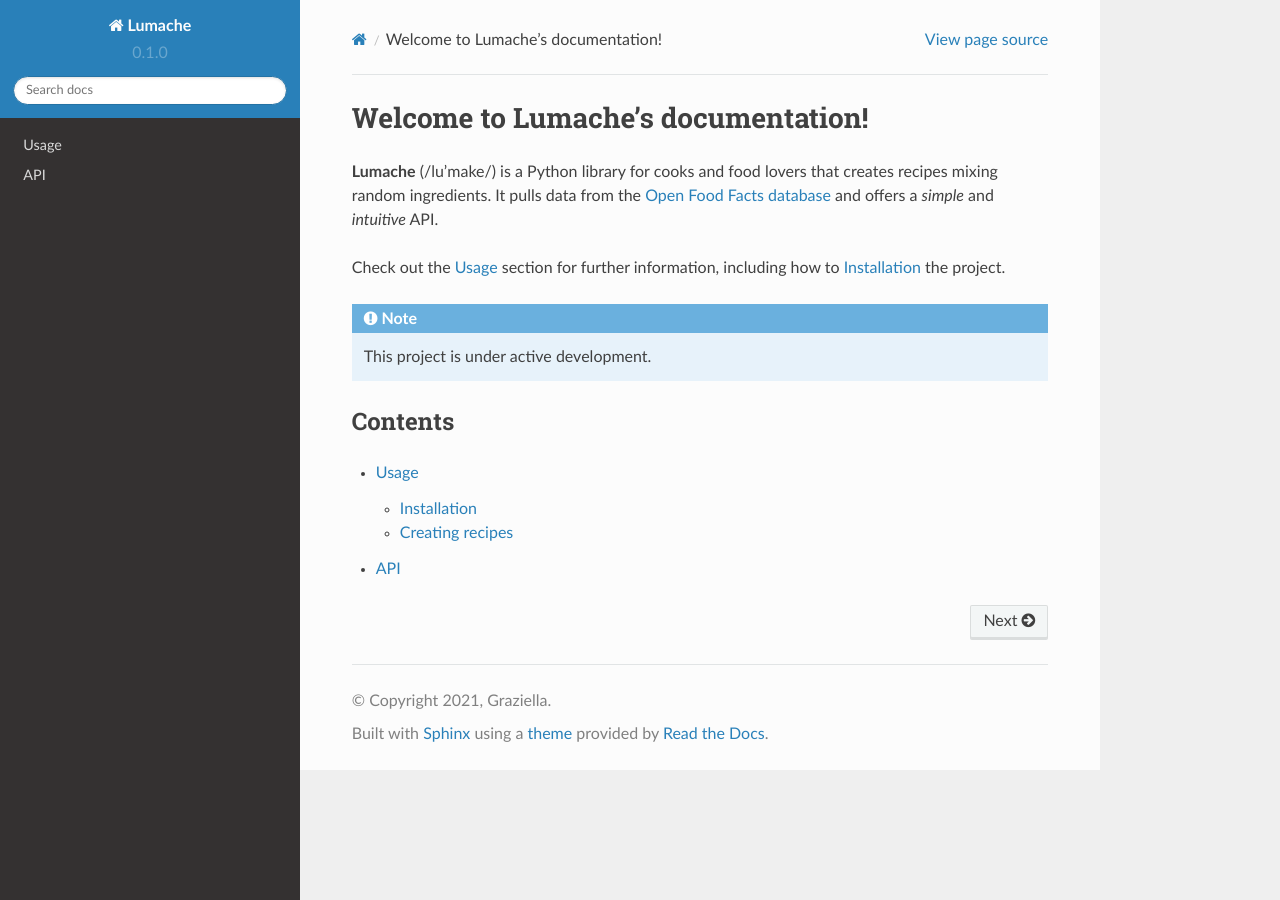
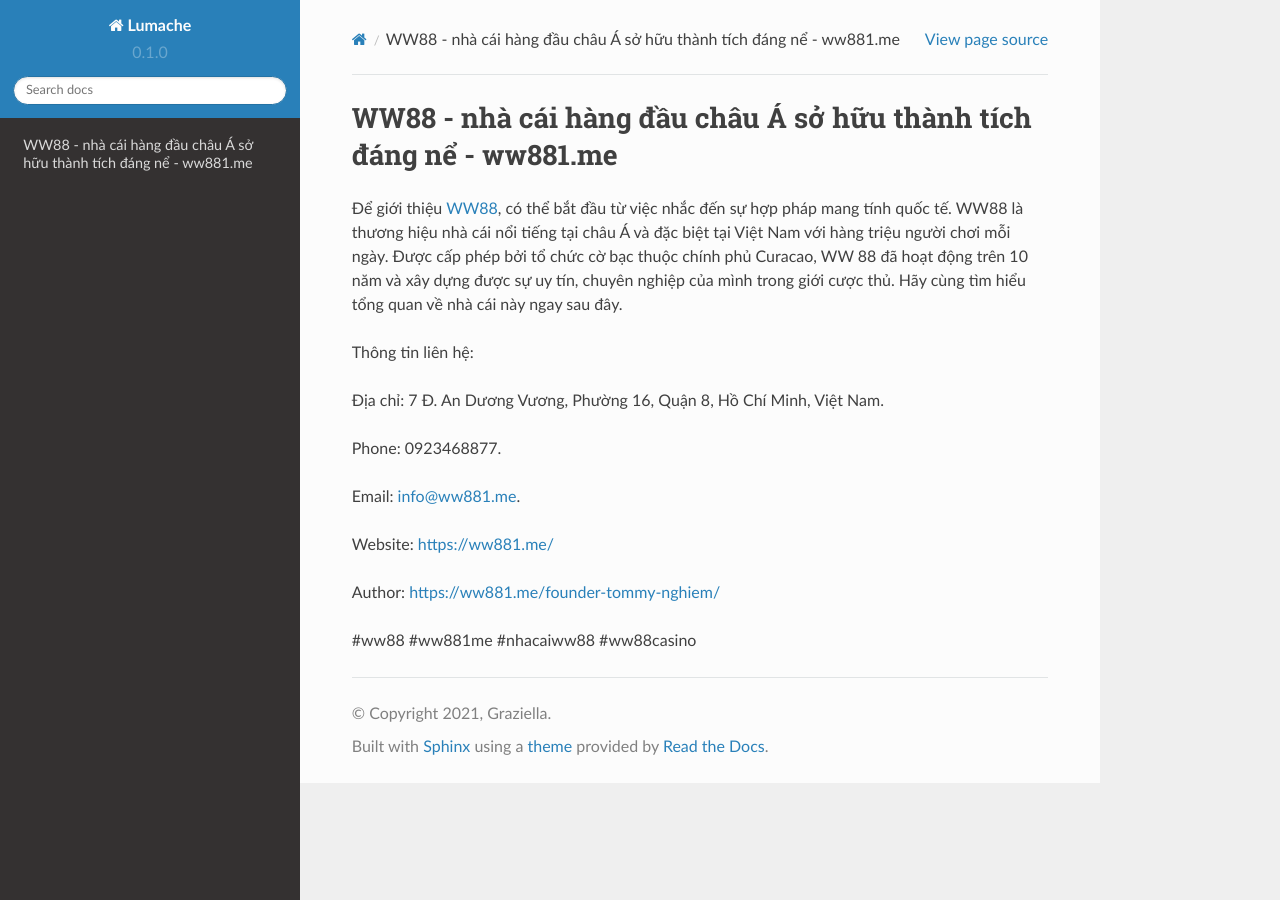
Before and after one commit to iaduphattai904809/ww881me, a Sphinx documentation site: the page built from docs/source/index.rst, in a window 1280 px wide. Built offline with Sphinx 7.4.7 and the Read the Docs theme 2.0.0, drawn with Linux system fonts in a browser that asks for light colours.

Commit message:
Update index.rst

```diff
--- a/docs/source/index.rst
+++ b/docs/source/index.rst
@@ -1,22 +1,18 @@
-Welcome to Lumache's documentation!
+WW88 - nhà cái hàng đầu châu Á sở hữu thành tích đáng nể - ww881.me
 ===================================
 
-**Lumache** (/lu'make/) is a Python library for cooks and food lovers
-that creates recipes mixing random ingredients.
-It pulls data from the `Open Food Facts database <https://world.openfoodfacts.org/>`_
-and offers a *simple* and *intuitive* API.
+Để giới thiệu `WW88 <https://ww881.me/>`_, có thể bắt đầu từ việc nhắc đến sự hợp pháp mang tính quốc tế. WW88 là thương hiệu nhà cái nổi tiếng tại châu Á và đặc biệt tại Việt Nam với hàng triệu người chơi mỗi ngày. Được cấp phép bởi tổ chức cờ bạc thuộc chính phủ Curacao, WW 88 đã hoạt động trên 10 năm và xây dựng được sự uy tín, chuyên nghiệp của mình trong giới cược thủ. Hãy cùng tìm hiểu tổng quan về nhà cái này ngay sau đây.
 
-Check out the :doc:`usage` section for further information, including
-how to :ref:`installation` the project.
+Thông tin liên hệ:
 
-.. note::
+Địa chỉ: 7 Đ. An Dương Vương, Phường 16, Quận 8, Hồ Chí Minh, Việt Nam.
 
-   This project is under active development.
+Phone: 0923468877.
 
-Contents
---------
+Email: info@ww881.me.
 
-.. toctree::
+Website: https://ww881.me/
 
-   usage
-   api
+Author: https://ww881.me/founder-tommy-nghiem/
+
+#ww88 #ww881me #nhacaiww88 #ww88casino
```
